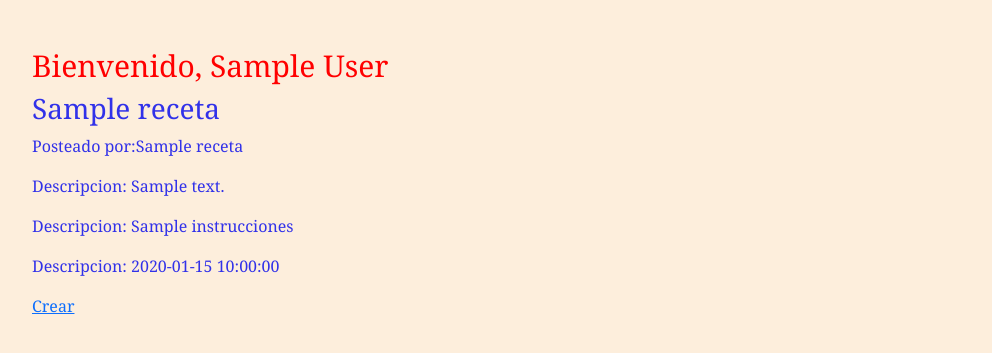
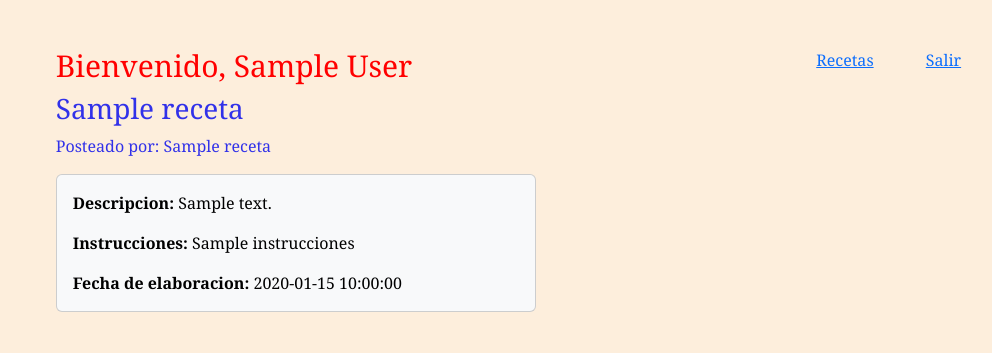
Before and after one commit to Jbaruz/flask_recetas, a Flask app: template flask_base/templates/recetas/detalleRecetas.html in a window 1280 px wide. Shown: the part 56-409 px from the top of the page, without its empty margins (50-1042 px from the left). Run offline with Flask 2, Linux system fonts and the light colour scheme; the visitor is signed in with stand-in values (Sample User, id 1); the template is opened without the code that fills it: most values are stand-ins (such as "Sample title", 1, 10 or a date in 2020); some libraries are stand-ins or nearby versions.

Commit message:
Completo todo back-end y front-end

```diff
--- a/flask_base/templates/recetas/detalleRecetas.html
+++ b/flask_base/templates/recetas/detalleRecetas.html
@@ -6,18 +6,23 @@
 {% include '_menu.html' %}
 
 <div class="container mt-5">
-    <div class="row">
+    <div class="row d-flex justify-content-around">
         <div class="col-md-10 col-lg-7">
             <h1>Bienvenido, {{session.usuario}}</h1>
             <h3>{{receta.nombre}}</h3>
-            <p>Posteado por:{{receta.usuario_nombre}}</p>
-            <p>Descripcion: {{receta.descripcion}}</p>
-            <p>Descripcion: {{receta.instrucciones}}</p>
-            <p>Descripcion: {{receta.fecha_elaboracion}}</p>
+            <p>Posteado por: {{receta.usuario_nombre}}</p>
+            <div class="card text-bg-light mb-3" style="max-width: 30rem;">
+                <div class="card-body">
+                    <p class="card-text"><strong>Descripcion:</strong> {{receta.descripcion}}</p>
+                    <p class="card-text"><strong>Instrucciones:</strong> {{receta.instrucciones}}</p>
+                    <p class="card-text"><strong>Fecha de elaboracion:</strong> {{receta.fecha_elaboracion}}</p>
 
+                </div>
+            </div>
         </div>
-        <div class="col-md-10 col-lg-7">
-            <a href="/recetas/nuevo">Crear</a>
+        <div class="col-md-10 col-lg-4">
+            <a class="m-5" href="/recetas">Recetas</a>
+            <a href="/logout">Salir</a>
         </div>
     </div>
 </div>
--- a/flask_base/templates/recetas/recetas.html
+++ b/flask_base/templates/recetas/recetas.html
@@ -45,8 +45,9 @@
                 </tbody>
             </table>
         </div>
-        <div class="col-md-10 col-lg-7">
-            <a href="/recetas/nuevo">Crear</a>
+        <div class="col-md-10 col-lg-4">
+            <a class="m-5" href="/recetas">Recetas</a>
+            <a href="/logout">Salir</a>
         </div>
     </div>
 </div>
```
